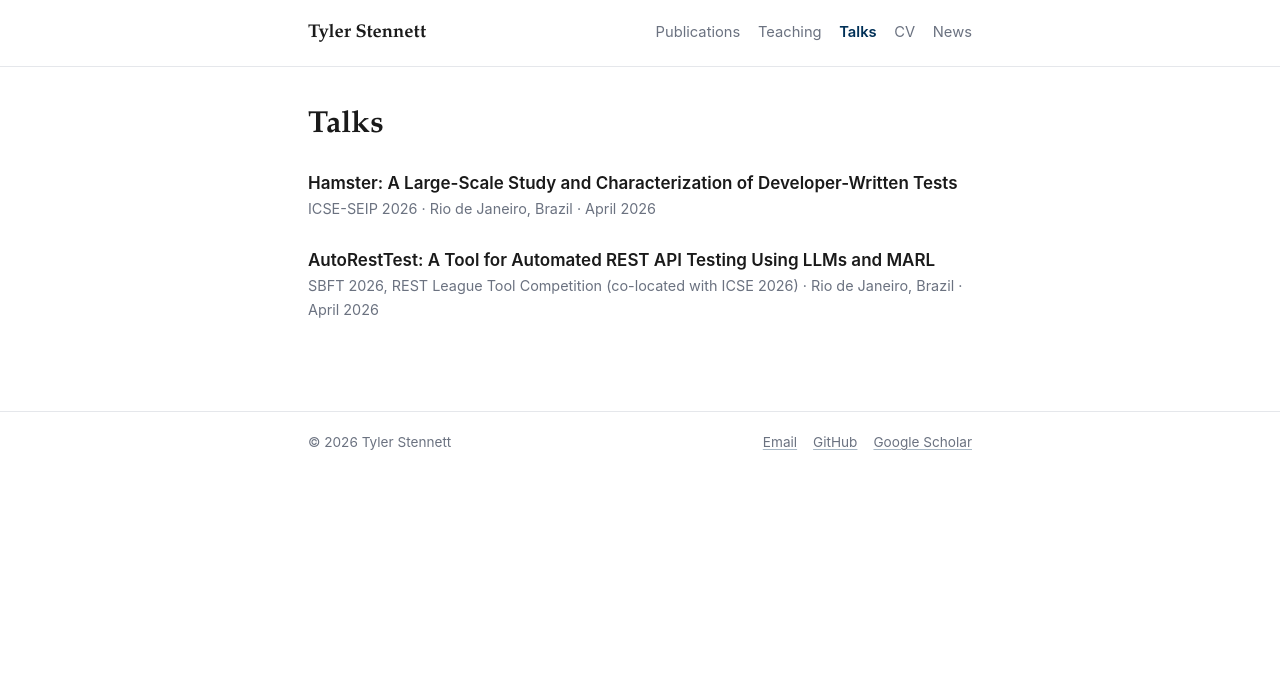
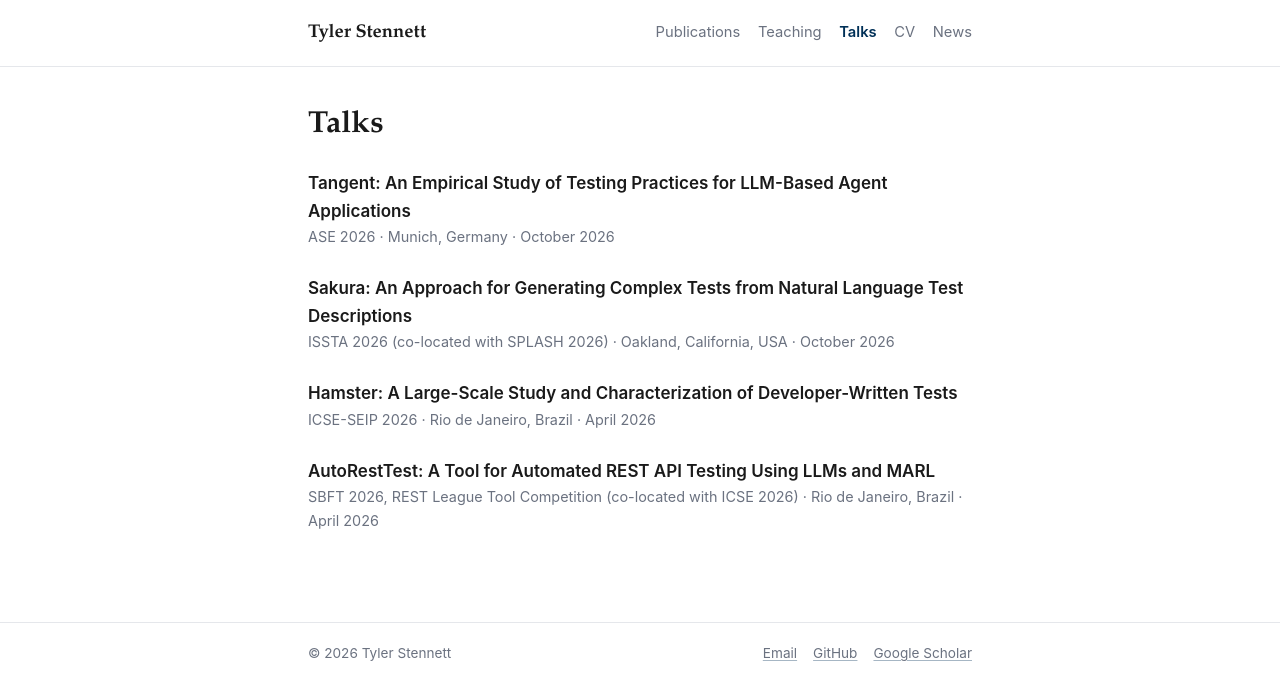
Before and after one commit to tylerstennett/tylerstennett.github.io, a Jekyll site: the page built from talks.md, in a window 1280 px wide. Shown: the top 700 px of the page. Built offline with Jekyll 4.4.1, drawn with Linux system fonts in a browser that asks for light colours.

Commit message:
feat: add sakura and tangent talks

```diff
--- a/_data/talks.yml
+++ b/_data/talks.yml
@@ -1,5 +1,15 @@
 # Talks rendered on /talks/ in reverse chronological order.
 # links keys (slides, video, ...) are optional; only present keys render.
+
+- title: "Tangent: An Empirical Study of Testing Practices for LLM-Based Agent Applications"
+  event: "ASE 2026"
+  location: "Munich, Germany"
+  date: 2026-10-15
+
+- title: "Sakura: An Approach for Generating Complex Tests from Natural Language Test Descriptions"
+  event: "ISSTA 2026 (co-located with SPLASH 2026)"
+  location: "Oakland, California, USA"
+  date: 2026-10-09
 
 - title: "Hamster: A Large-Scale Study and Characterization of Developer-Written Tests"
   event: "ICSE-SEIP 2026"
```
